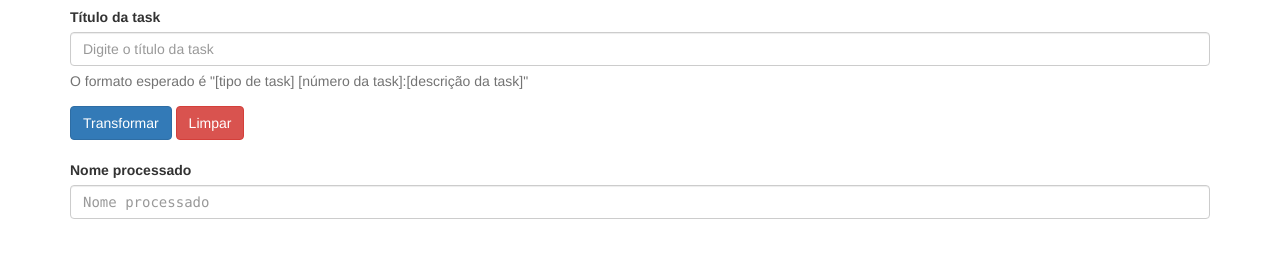
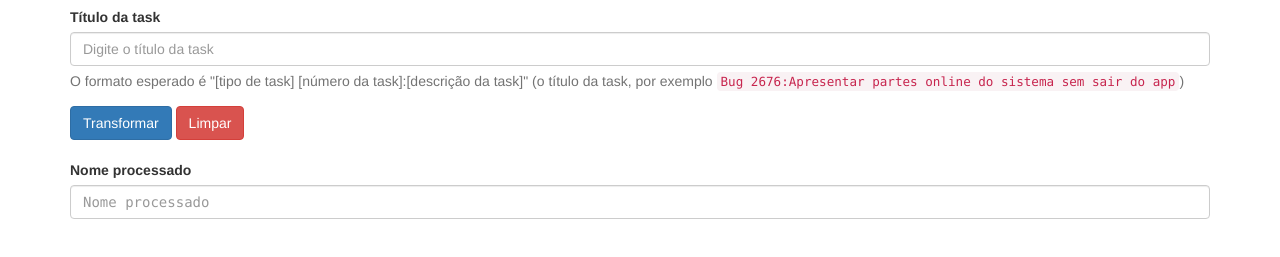
Before and after one commit to jdamacena/gerador-nome-branch, a plain HTML site: page index.html in a window 1280 px wide. Shown: the part 63-320 px from the top of the page. Drawn offline with nearby package versions, Linux system fonts and the light colour scheme.

Commit message:
Add exemplo da entrada esperada pelo sistema

```diff
--- a/index.html
+++ b/index.html
@@ -24,7 +24,7 @@
     <div class="form-group">
         <label for="txtNomeBranch">Título da task</label>
         <input type="text" class="form-control" id="txtNomeBranch" placeholder="Digite o título da task">
-        <span class="help-block">O formato esperado é "[tipo de task] [número da task]:[descrição da task]"</span>
+        <span class="help-block">O formato esperado é "[tipo de task] [número da task]:[descrição da task]" (o título da task, por exemplo <code>Bug 2676:Apresentar partes online do sistema sem sair do app</code>)</span>
     </div>
     <button type="button" class="btn btn-primary" onclick="gerarNomeBranch()">Transformar</button>
     <button type="button" class="btn btn-danger" onclick="limparCampoTitulo()">Limpar</button>
```
